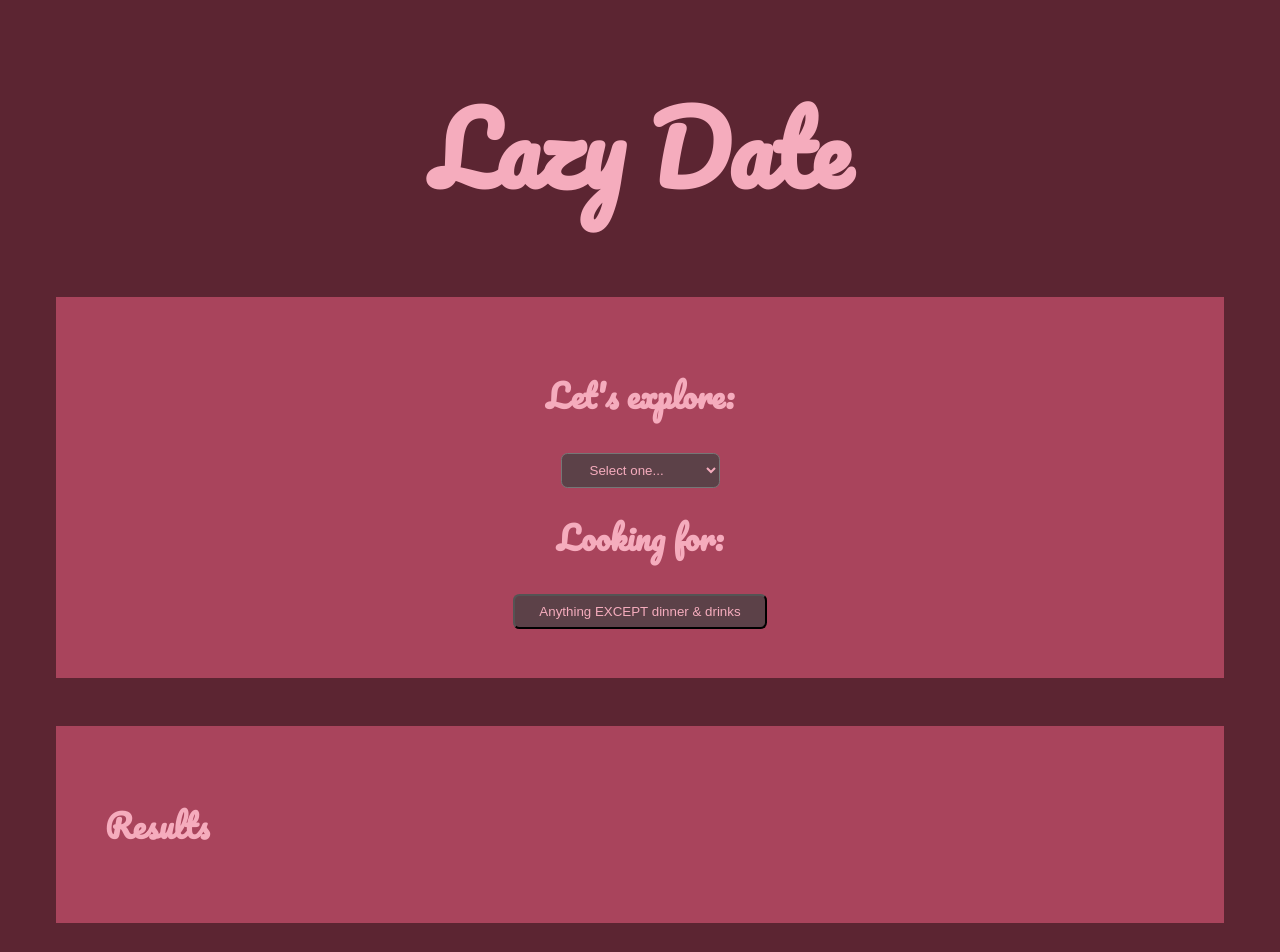
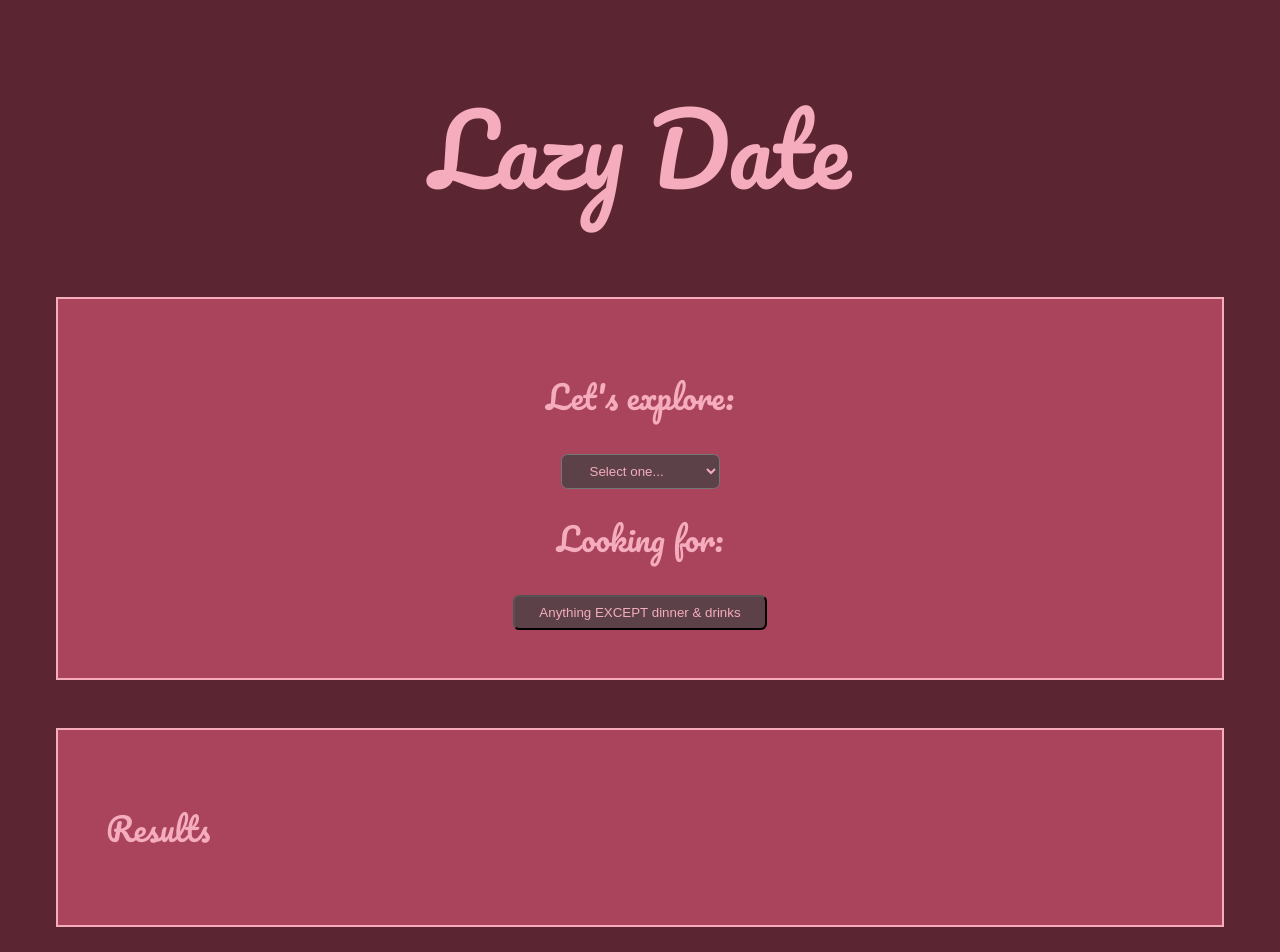
Before and after one commit to CS36TeamWobbegong/Lazy-Date, a React app: page / in a window 1280 px wide. Shown: the top 952 px of the page. Built offline with nearby package versions, Linux system fonts and the light colour scheme.

Commit message:
changed styling on jsx and html files

```diff
--- a/client/App.jsx
+++ b/client/App.jsx
@@ -28,7 +28,7 @@ class App extends Component {
                 { city: "Sherman Oaks", zipcode: 91403 },
                 { city: "Silverlake", zipcode: 90026 },
                 { city: "Studio City", zipcode: 91604 },
-                { city: "Venice", zipcode: 90292},
+                { city: "Venice", zipcode: 90292 },
                 { city: "WeHo", zipcode: 90069 },
             ],
             favorites: []
@@ -38,12 +38,12 @@ class App extends Component {
     }
 
 
-    addToFavs(e){
+    addToFavs(e) {
         // add event to favorites array in state, if event does not already exist in favorites
         let object = this.state.favorites[e.target.id];
 
         let temp = this.state.favorites;
-        if (!this.state.results.includes(object)){
+        if (!this.state.results.includes(object)) {
             temp.push(this.state.results[e.target.id])
             this.setState({
                 favorites: temp
@@ -51,7 +51,7 @@ class App extends Component {
         }
     }
 
-    componentDidUpdate(){
+    componentDidUpdate() {
         console.log(this.state.favorites, '<----- state.favorites in DID UPDATE')
     }
 
@@ -60,9 +60,9 @@ class App extends Component {
         e.preventDefault();
         const category = this.state.optionCategory[Math.floor(Math.random() * this.state.optionCategory.length)];
         const description = this.state.optionDescription[Math.floor(Math.random() * this.state.optionDescription.length)];
-        const categories = category +',' + description
+        const categories = category + ',' + description
         const location = e.target.location.value;
-        if (location === "Select one..."){
+        if (location === "Select one...") {
             return;
         }
         console.log(location, 'location')
@@ -83,7 +83,7 @@ class App extends Component {
             <div>
                 <h1 className="title">Lazy Date</h1>
                 <CategoriesContainer handleSubmit={this.handleSubmit} optionLocation={this.state.optionLocation} optionDescription={this.state.optionDescription} dateType={this.state.dateType} />
-                <ResultsContainer addToFavs={this.addToFavs} results={this.state.results} />
+                <ResultsContainer id="results" addToFavs={this.addToFavs} results={this.state.results} />
             </div>
         )
     }
--- a/client/login.html
+++ b/client/login.html
@@ -1,10 +1,13 @@
 <!DOCTYPE html>
 <html lang="en">
+
 <head>
     <meta charset="UTF-8">
     <meta name="viewport" content="width=device-width, initial-scale=1.0">
+    <link rel="stylesheet" type="text/css" href="styles.css" media="screen" />
     <title>Log-In</title>
 </head>
+
 <body>
     Log In
     <form action="/login" method='POST'>
@@ -14,4 +17,5 @@
     </form>
     <p>Go back to <a href="./signup.html">sign up</a> page</p>
 </body>
+
 </html>
--- a/client/signup.html
+++ b/client/signup.html
@@ -1,10 +1,13 @@
 <!DOCTYPE html>
 <html lang="en">
+
 <head>
     <meta charset="UTF-8">
     <meta name="viewport" content="width=device-width, initial-scale=1.0">
+    <link rel="stylesheet" type="text/css" href="styles.css" media="screen" />
     <title>Sign-up</title>
 </head>
+
 <body>
     Signup
     <form action='/signup' method='POST'>
@@ -13,6 +16,7 @@
         <input type="submit" value='User Signup'>
     </form>
     <br>
-    <p>Existing user?  Click <a href="./login.html">here</a> to log in</p>
+    <p>Existing user? Click <a href="./login.html">here</a> to log in</p>
 </body>
+
 </html>
--- a/client/styles.css
+++ b/client/styles.css
@@ -5,14 +5,25 @@
 body {
     background: #5C2532;
     color: #F5ACBD;
+    /* font-family: 'Pacifico', cursive; */
+}
+
+img {
+    border:#F5ACBD solid 2px;
+}
+
+h1 {
     font-family: 'Pacifico', cursive;
+    font-weight: 300;
 }
 
 .title {
     text-align: center;
     font-size: 6rem;
+    font-family: 'Pacifico', cursive;
+    font-weight: 400;
+}
 
-}
 
 .box {
     background-color:#A9445C;;
@@ -88,6 +99,17 @@ a {
     color: #DC5978
 }
 
+.categoriesContainer{
+    font-family: 'Pacifico', sans-serif;
+}
+
+.resultName {
+    font-family: -apple-system, BlinkMacSystemFont, 'Segoe UI', Roboto, Oxygen, Ubuntu, Cantarell, 'Open Sans', 'Helvetica Neue', sans-serif;
+}
+
+div .box {
+    border: #F5ACBD solid 2px;
+}
 
 /* Color Theme Swatches in Hex */
 .Dating-During-the-Apocalypse-no-6-1-hex { color: #5C2532; }
```
